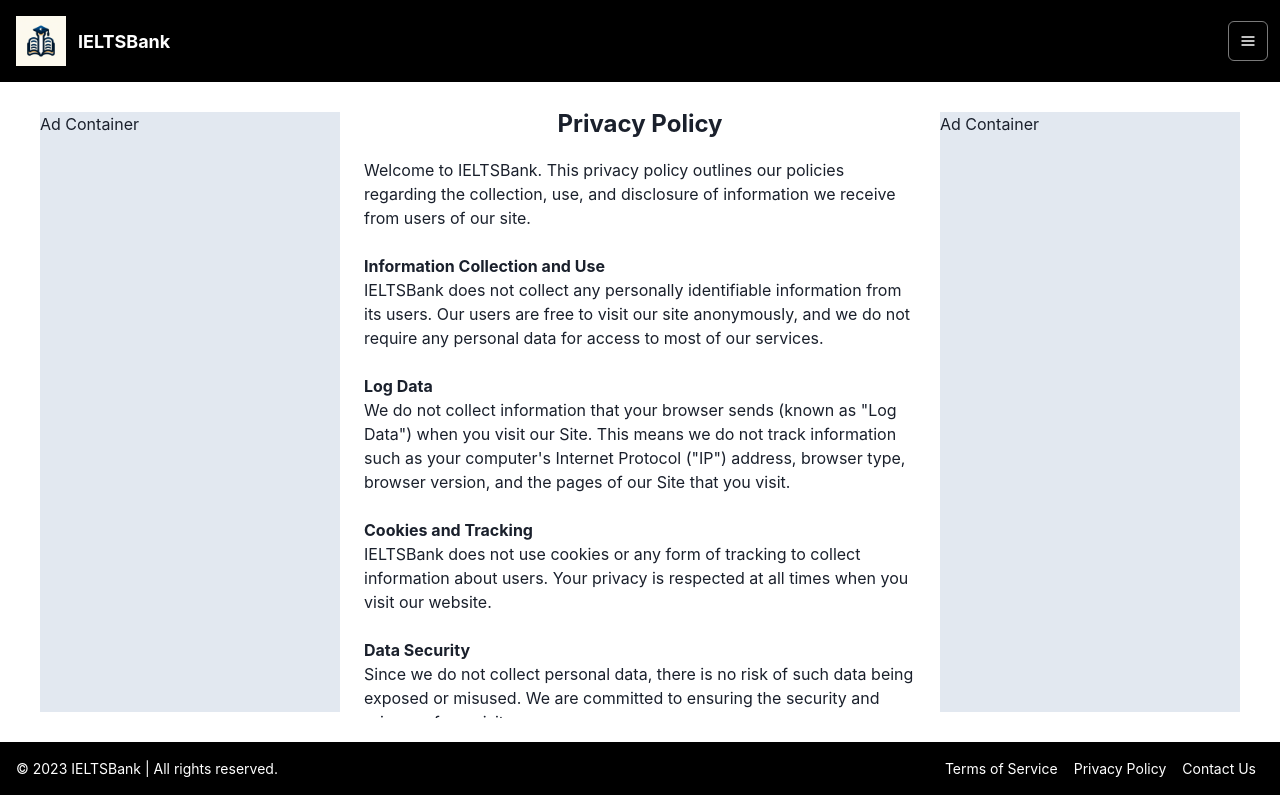
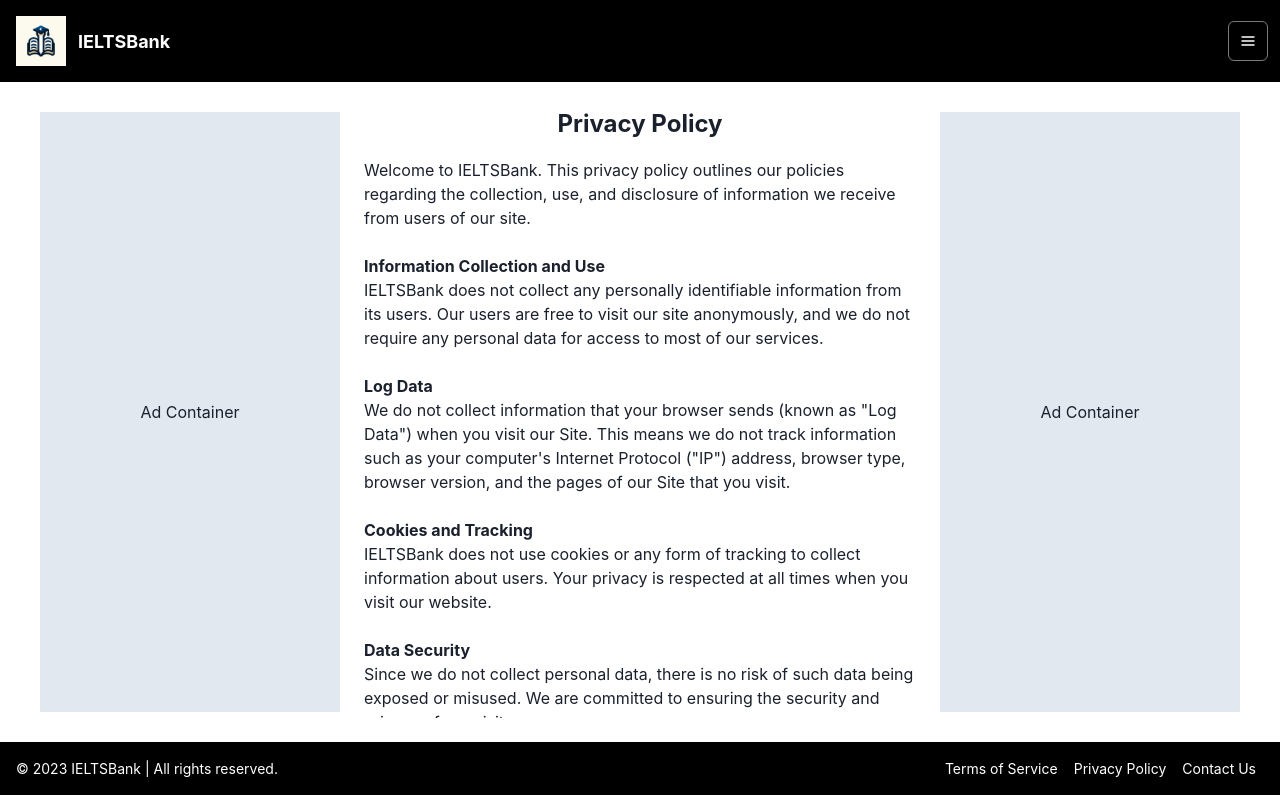
Before and after one commit to SeleemS/ielts-react, a React (Create React App) app: page /privacypolicy in a window 1280 px wide. Built offline with nearby package versions, Linux system fonts and the light colour scheme.

Commit message:
Adjust ad containers

```diff
--- a/src/pages/PrivacyPolicy.js
+++ b/src/pages/PrivacyPolicy.js
@@ -19,7 +19,9 @@ const PrivacyPolicy = () => {
             >
                 {/* Left Ad Container */}
                 <Flex display={adDisplay} width="300px" height="600px" bg="gray.200" mx={2} justifyContent="center" alignItems="center">
-                    <Text>Ad Container</Text>
+                    <Flex justifyContent="center" alignItems="center" width="100%" height="100%">
+                        <Text>Ad Container</Text>
+                    </Flex>
                 </Flex>
 
                 {/* Privacy Policy Content */}
@@ -54,7 +56,9 @@ const PrivacyPolicy = () => {
 
                 {/* Right Ad Container */}
                 <Flex display={adDisplay} width="300px" height="600px" bg="gray.200" mx={2} justifyContent="center" alignItems="center">
-                    <Text>Ad Container</Text>
+                    <Flex justifyContent="center" alignItems="center" width="100%" height="100%">
+                        <Text>Ad Container</Text>
+                    </Flex>
                 </Flex>
             </Flex>
             <Footer />
```
